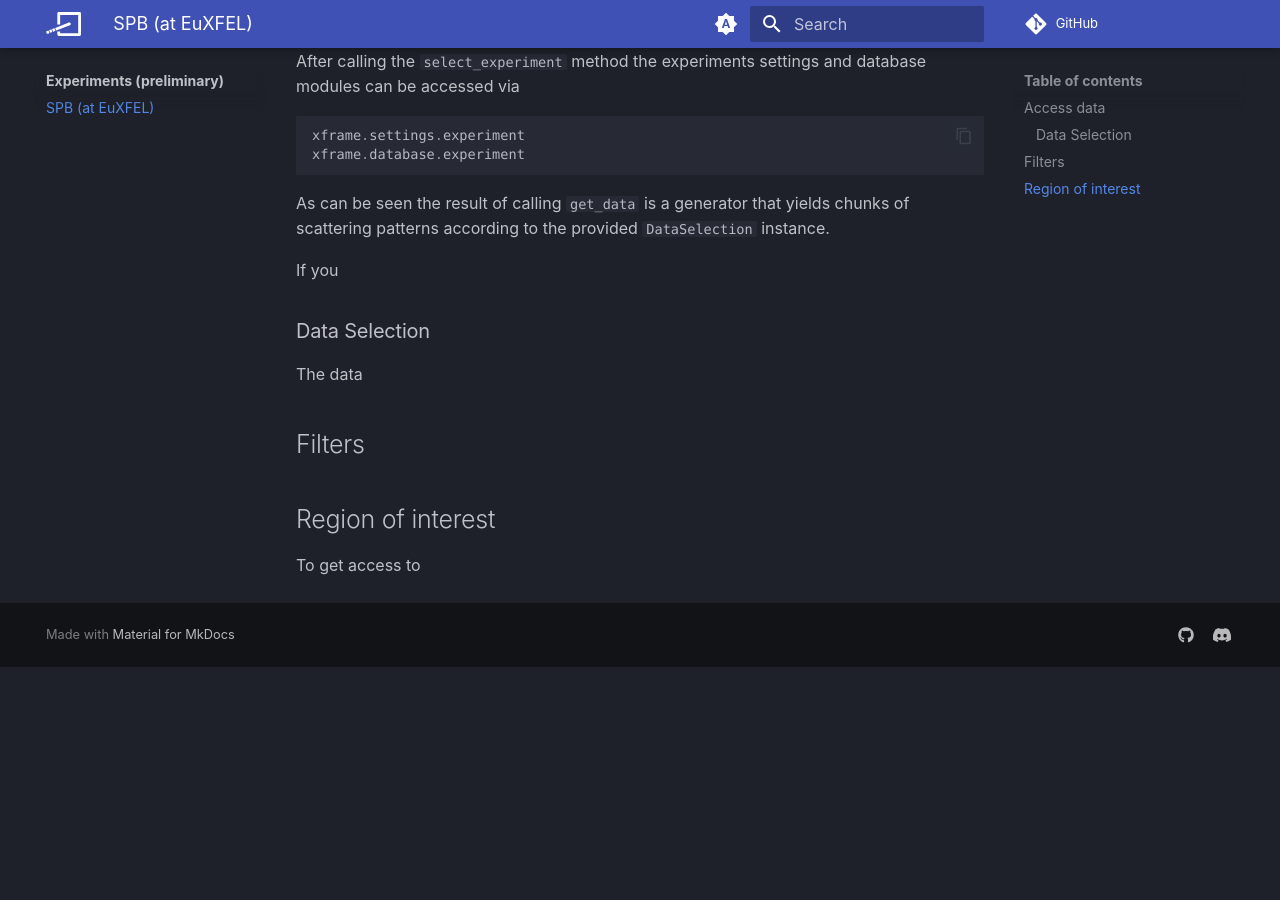
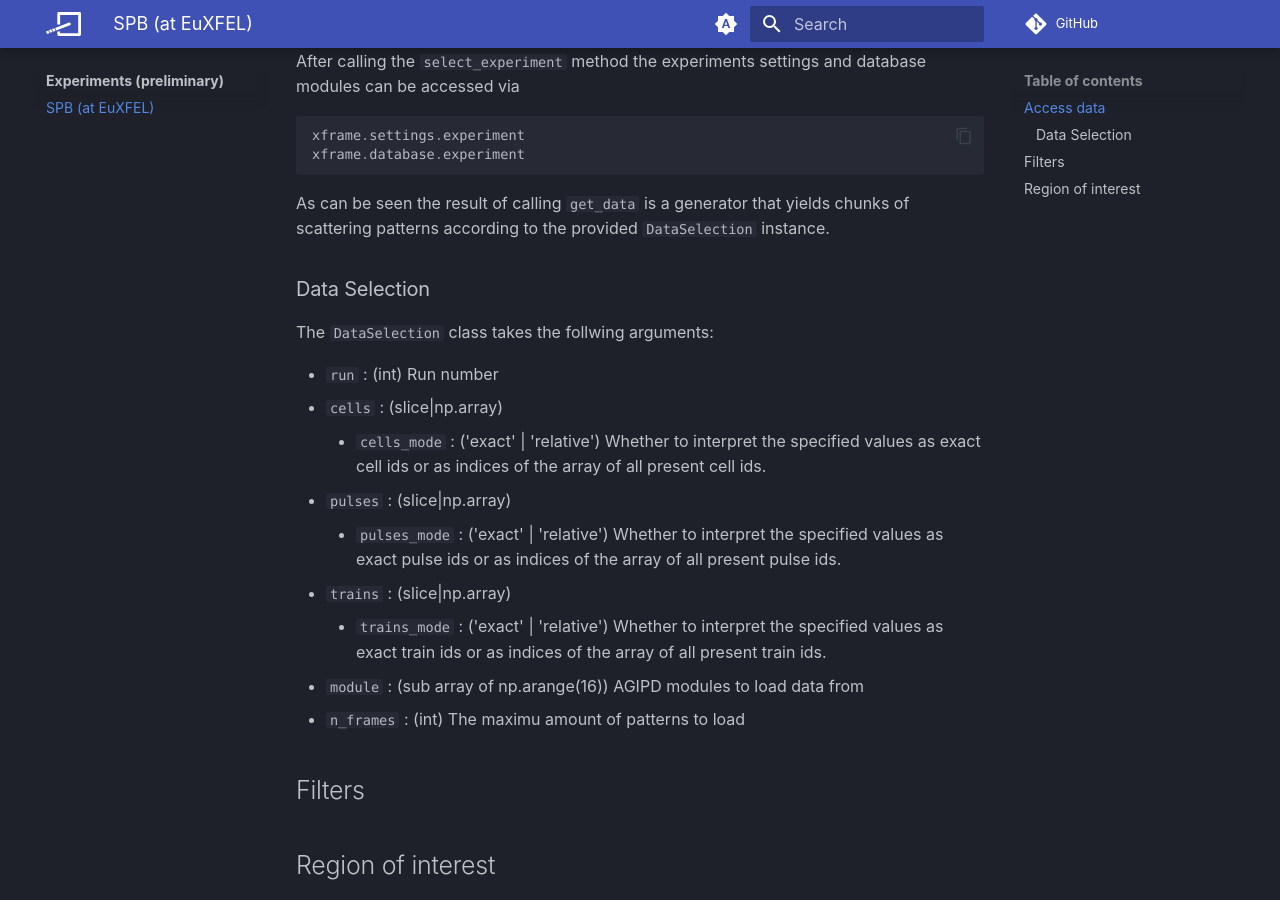
Before and after one commit to European-XFEL/xFrame, an MkDocs documentation site: the page built from docs/experiments/spb.md, in a window 1280 px wide and 900 px high, scrolled down 2027 px. Built offline with MkDocs 1.6.1 and Material for MkDocs 9.7.7, drawn with Linux system fonts in a browser that asks for light colours; comment, search, counter and statistics services are not loaded; before the commit the page ends 2694 px from its top, so only the background shows below that; some of the changed text lies outside the part shown.

````diff
--- a/docs/experiments/spb.md
+++ b/docs/experiments/spb.md
@@ -22,7 +22,7 @@
     	 You can alternatively call the environment by whatever name you like instead of "xframe"
      3. Install xframe
     	```
-    	pip install 'xframe[SPB]'
+    	pip install 'xframe[all]'
 		```
 
 	If you already have installed *xFrame* note that the *SPB* experiment requires an additional dependency. In the mamba environment in which *xFrame* is installed you can either call
@@ -31,7 +31,7 @@
 	```
 	or
 	```console
-	$ pip install `xframe[SPB]`
+	$ pip install `xframe[all]`
 	```
 
 ## Access data
@@ -81,9 +81,18 @@ xframe.database.experiment
 ```
 As can be seen the result of calling `get_data` is a generator that yields chunks of scattering patterns according to the provided `DataSelection` instance.
 
-If you
 ### Data Selection
-The data
+The `DataSelection` class takes the follwing arguments:
+
+- `run` : (int) Run number
+- `cells` : (slice|np.array)
+    - `cells_mode` : ('exact' | 'relative') Whether to interpret the specified values as exact cell ids or as indices of the array of all present cell ids.
+- `pulses` : (slice|np.array)
+    - `pulses_mode` : ('exact' | 'relative') Whether to interpret the specified values as exact pulse ids or as indices of the array of all present pulse ids.
+- `trains` : (slice|np.array)
+    - `trains_mode` : ('exact' | 'relative') Whether to interpret the specified values as exact train ids or as indices of the array of all present train ids.
+- `module` : (sub array of np.arange(16)) AGIPD modules to load data from
+- `n_frames` : (int) The maximu amount of patterns to load
 
 
 ## Filters
--- a/mkdocs.yml
+++ b/mkdocs.yml
@@ -8,6 +8,7 @@ nav:
     - fxs/index.md
     - Getting Started: fxs/getting_started.md
     - Scripting: fxs/scripting.md
+    - Paraview example: fxs/paraview_example.md
   - Framework :
     - framework/index.md
     - Getting Started: framework/getting_started.md
````
Also changed, not shown: docs/fxs/getting_started.md (+24 -24 lines), docs/fxs/index.md (+1 -1 lines), docs/fxs/paraview_example.md (added, +9 -0 lines), xframe/projects/fxs/README.md (deleted, +0 -3 lines), docs/images/paraview_1.png (added), docs/images/paraview_2.png (added), docs/images/paraview_3.png (added), docs/images/paraview_4.png (added), docs/images/paraview_5.png (added), docs/images/paraview_6.png (added), 3 other files.
